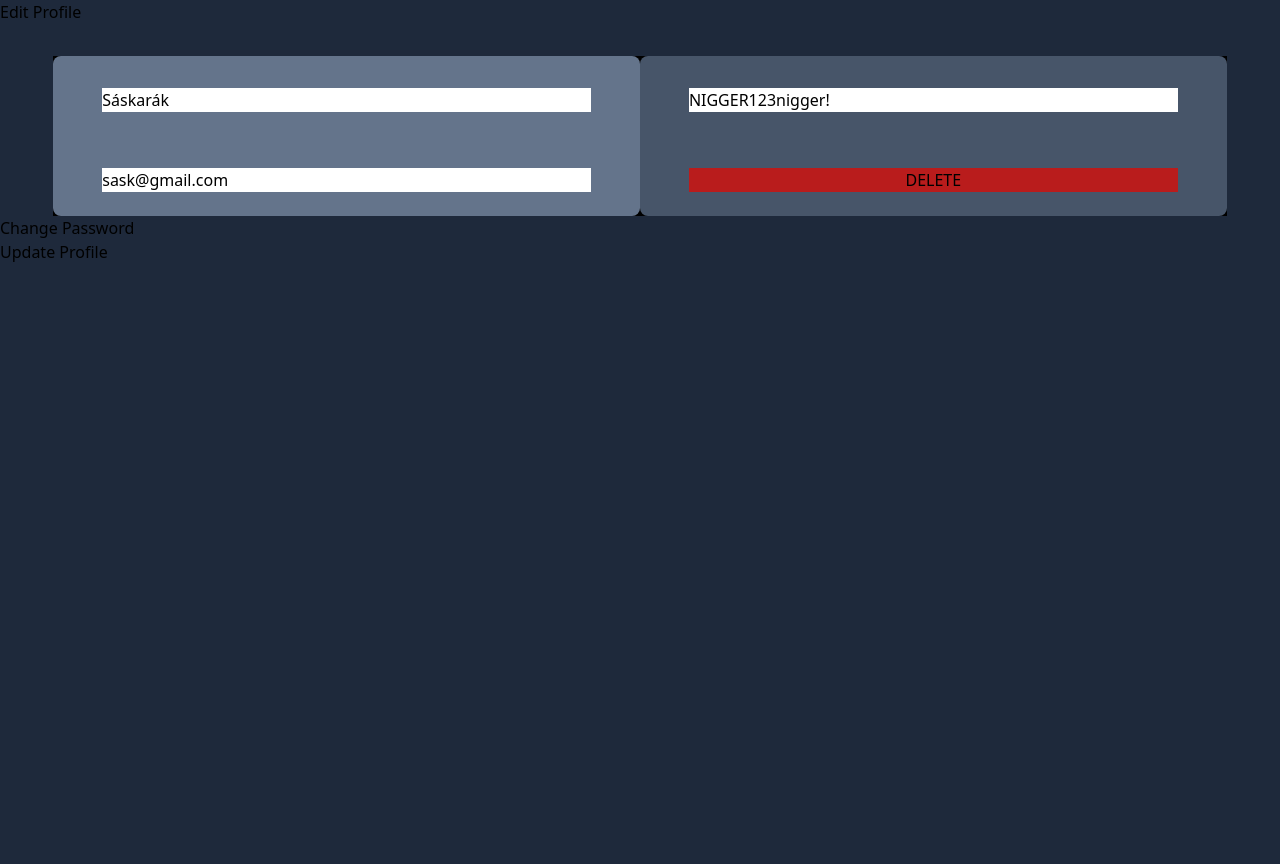
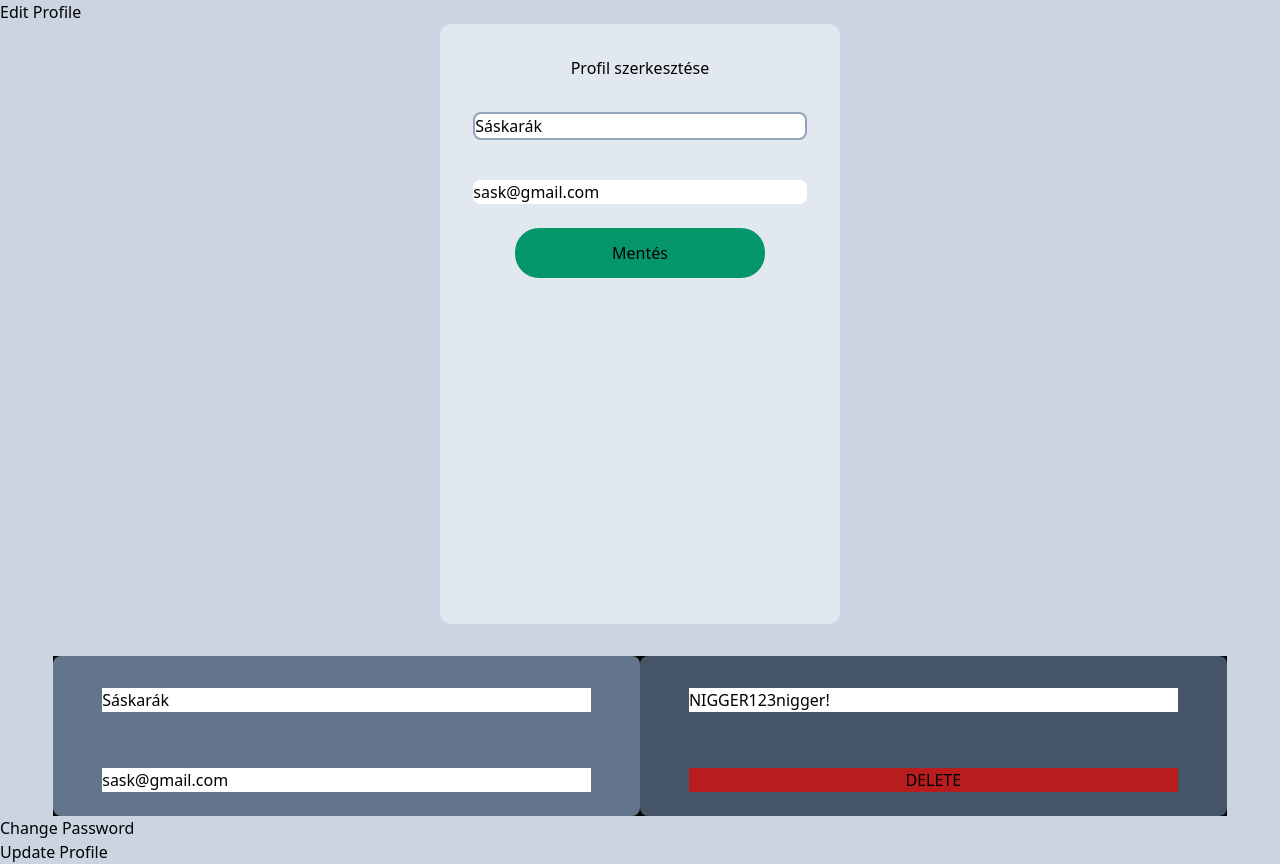
Before and after one commit to GereDaniel/hardverapro, a PHP site: page /pages/profile.php in a window 1280 px wide. Before the commit the page ends 262 px from the top, so only its background shows below. Run offline with PHP 8.4, Linux system fonts and the light colour scheme; a user stored in the database is signed in; data comes from the database, SQL or seed files in the repository; some libraries are stand-ins or nearby versions.

Commit message:
Update profile.php

```diff
--- a/pages/profile.php
+++ b/pages/profile.php
@@ -43,7 +43,7 @@ if ($_SERVER['REQUEST_METHOD'] == 'POST') {
     <title>Edit Profile</title>
     <script src="https://cdn.tailwindcss.com"></script>
 </head>
-<body class="bg-slate-800">
+<body class="bg-slate-300">
     <h1>Edit Profile</h1>
     <?php
     if (isset($_SESSION['success'])) {
@@ -56,6 +56,16 @@ if ($_SERVER['REQUEST_METHOD'] == 'POST') {
     }
     ?>
     <form method="post" action="profile.php">
+
+
+    <div class="w-[400px] h-[600px] bg-slate-200 m-auto rounded-xl">
+        <div class="w-full pt-8 text-center">Profil szerkesztése</div>
+        <input type="text" name="nev" id="nev" value="Sáskarák" class="mt-8 w-5/6 mx-auto flex rounded-lg border-2 border-slate-400"><br>
+        <input type="text" name="email" id="email" value="sask@gmail.com" class="mt-4 w-5/6 mx-auto flex rounded-lg"><br>
+        <input type="submit" value="Mentés" class="w-[250px] h-[50px] bg-emerald-600 rounded-3xl mx-auto flex cursor-pointer hover:bg-emerald-700">
+
+    </div>
+
 
     <div class="flex w-11/12 h-40 bg-black mx-auto mt-8">
         <div class="flex-1 w-1/2 h-full bg-slate-500 rounded-lg">
```
